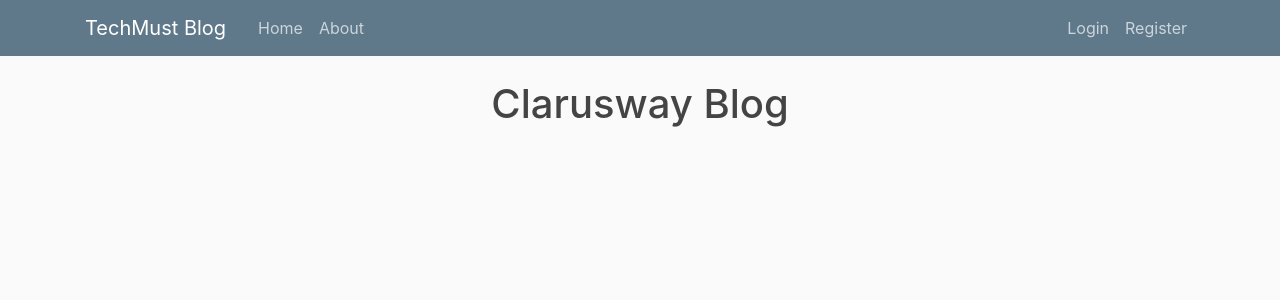
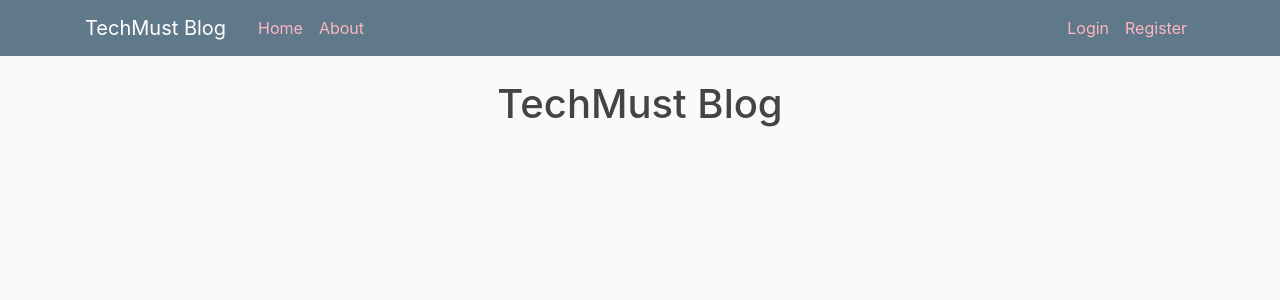
Before and after one commit to alledevops/blog-page-app-django-on-aws, a Django app: page / in a window 1280 px wide. Shown: the top 300 px of the page. Run offline with Django 3.2, Linux system fonts and the light colour scheme; data that the repository does not hold is empty; parts of the project's set-up code (start-up, migrations or seed data) failed here and were passed over; some libraries are stand-ins or nearby versions.

Commit message:
updated page appearance

```diff
--- a/src/blog/static/blog/main.css
+++ b/src/blog/static/blog/main.css
@@ -22,7 +22,7 @@ ul {
 }
 
 .site-header .navbar-nav .nav-link {
-  color: #cbd5db;
+  color: #FFB6C1;
 }
 
 .site-header .navbar-nav .nav-link:hover {
--- a/src/blog/templates/blog/post_list.html
+++ b/src/blog/templates/blog/post_list.html
@@ -1,7 +1,7 @@
 {% extends 'base.html' %}
 
 {% block content %}
-<h1 style="text-align: center;">Clarusway Blog</h1>
+<h1 style="text-align: center;">TechMust Blog</h1>
 <div class="row mt-5">
     {% for obj in object_list %}
     <div class="col-4">
--- a/src/templates/base.html
+++ b/src/templates/base.html
@@ -12,7 +12,7 @@
         integrity="sha384-TX8t27EcRE3e/ihU7zmQxVncDAy5uIKz4rEkgIXeMed4M0jlfIDPvg6uqKI2xXr2" crossorigin="anonymous">
     <link rel="stylesheet" href="{% static 'blog/main.css' %}">
 
-    <title>DJ Blog</title>
+    <title>TM Blog</title>
 </head>
 
 <body>
```
